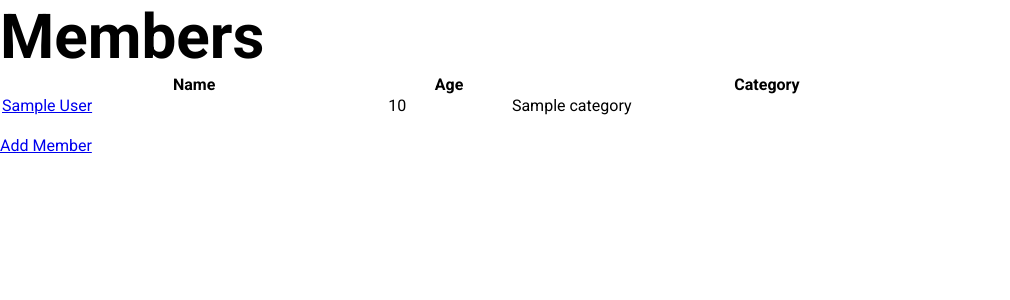
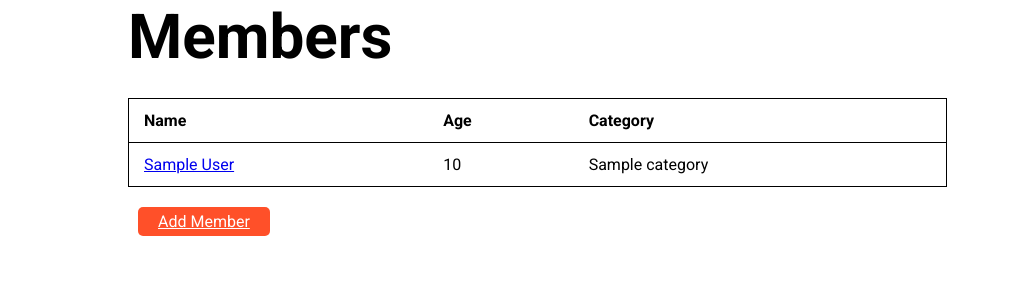
Before and after one commit to sf-adams/gym_sane, a Flask app: page /members in a window 1280 px wide. Shown: the part 97-397 px from the top of the page, without its empty margins (0-1010 px from the left). Run offline with Flask 2, Linux system fonts and the light colour scheme; a database or web service that is not in the repository returns one stand-in record (values such as "Sample title"); some libraries are stand-ins or nearby versions.

Commit message:
Members Page Further Styling

```diff
--- /dev/null
+++ b/static/css/displays.css
@@ -0,0 +1,30 @@
+.display-table {
+    border-collapse: collapse;
+    margin: 25px 0;
+    font-size: 16px;
+    width: 80%;
+    align-self: center;
+    text-align: left;
+    border: 1px solid #000;
+}
+
+.table-header {
+    border: 1px solid #000;
+}
+
+.display-table th,
+.display-table td {
+    padding: 12px 15px;
+}
+
+.sub-button {
+    background: #ff5029;
+    color: #fff;
+    padding: 5px 20px;
+    font-size: 16px;
+    border: 0;
+    border-radius: 5px;
+    text-align: center;
+    cursor: pointer;
+    margin: 10px;
+}
--- a/static/css/style.css
+++ b/static/css/style.css
@@ -5,6 +5,9 @@
     font-family: 'Roboto', sans-serif;
 }
 
-table {
+.box {
+    margin: auto;
     width: 80%;
+    align-items: center;
+    justify-content: center;
 }
--- a/templates/base.html
+++ b/templates/base.html
@@ -10,6 +10,7 @@
     <link rel="stylesheet" href="{{ url_for('static', filename='css/style.css') }}">
     <link rel="stylesheet" href="{{ url_for('static', filename='css/header.css') }}">
     <link rel="stylesheet" href="{{ url_for('static', filename='css/homepage.css') }}">
+    <link rel="stylesheet" href="{{ url_for('static', filename='css/displays.css') }}">
     <title>{{title}} - GymSane</title>
 </head>
 <body>
--- a/templates/members/index.html
+++ b/templates/members/index.html
@@ -1,10 +1,12 @@
 {% extends "base.html" %}
 
 {% block content %}
+
+
+<div class="box">
     <h1>Members</h1>
-
-<table>
-    <tr>
+    <table class="display-table">
+        <tr class="table-header">
             <th>Name</th>
             <th>Age</th>
             <th>Category</th>
@@ -17,7 +19,7 @@
         </tr>
         {% endfor %}
     </table>
-<br>
-<a href="/members/new">Add Member</a>
+    <a href="/members/new" class="sub-button">Add Member</a>
+</div>
 
 {% endblock %}
```
Lines whose indentation alone changed are shown as unchanged.
